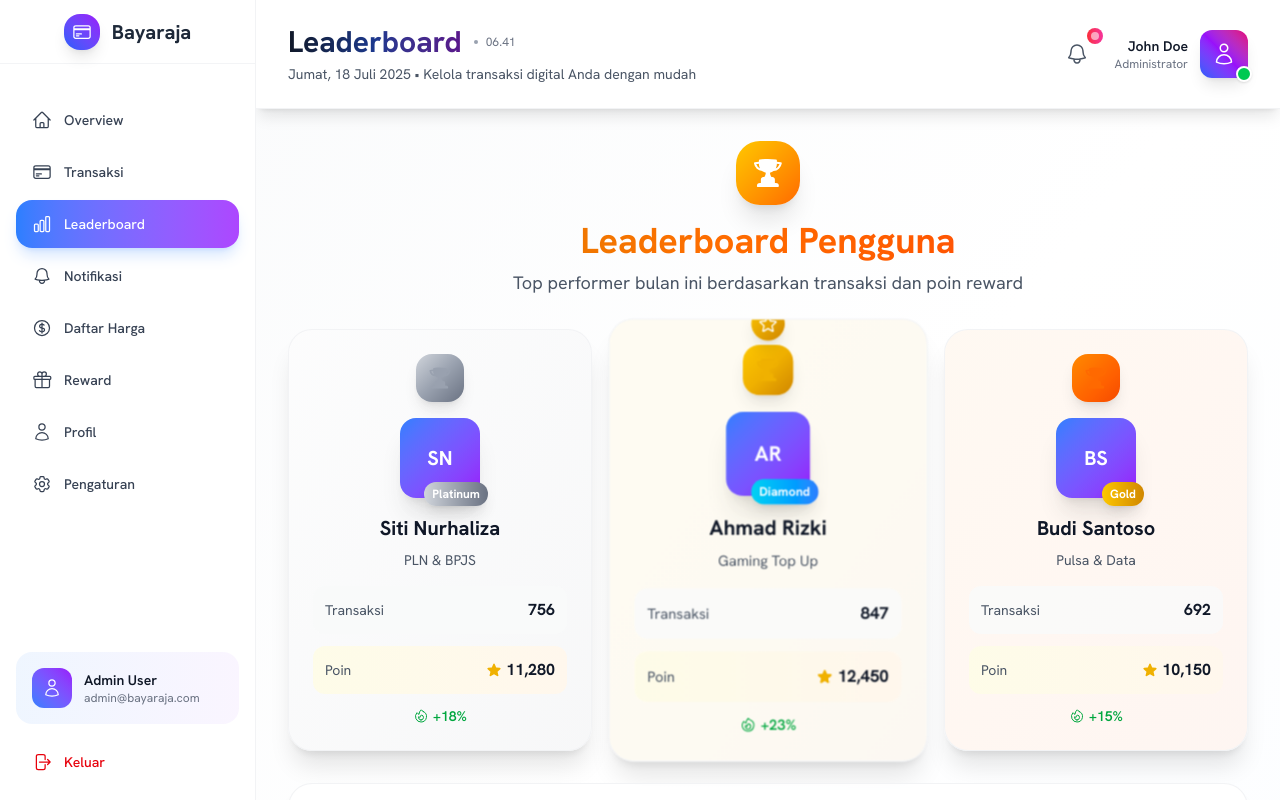
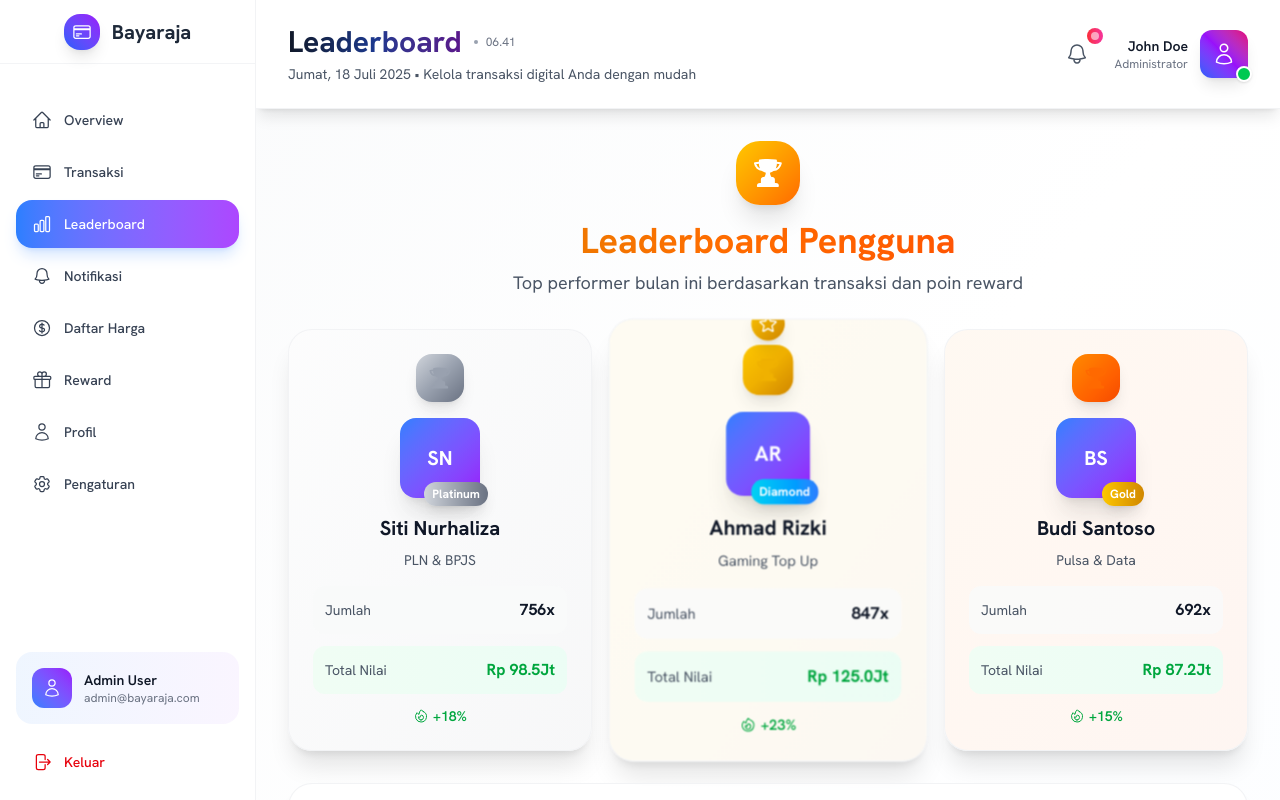
Before and after one commit to akbarryyan/ppob-webapp, a React (Vite) app in the folder frontend/: page /dashboard in a window 1280 px wide. Both pictures are taken after a click on the button "Leaderboard". Shown: the top 800 px of the page. Built offline with nearby package versions, Linux system fonts and the light colour scheme.

Commit message:
feat: Update LeaderboardSection to replace points with totalAmount and enhance currency formatting

```diff
--- a/frontend/src/components/dashboard/LeaderboardSection.jsx
+++ b/frontend/src/components/dashboard/LeaderboardSection.jsx
@@ -16,7 +16,7 @@ const LeaderboardSection = () => {
       id: 1,
       name: "Ahmad Rizki",
       transactions: 847,
-      points: 12450,
+      totalAmount: 125000000, // 125 juta
       badge: "Diamond",
       avatar: "AR",
       rank: 1,
@@ -27,7 +27,7 @@ const LeaderboardSection = () => {
       id: 2,
       name: "Siti Nurhaliza",
       transactions: 756,
-      points: 11280,
+      totalAmount: 98500000, // 98.5 juta
       badge: "Platinum",
       avatar: "SN",
       rank: 2,
@@ -38,7 +38,7 @@ const LeaderboardSection = () => {
       id: 3,
       name: "Budi Santoso",
       transactions: 692,
-      points: 10150,
+      totalAmount: 87200000, // 87.2 juta
       badge: "Gold",
       avatar: "BS",
       rank: 3,
@@ -52,7 +52,7 @@ const LeaderboardSection = () => {
       id: 4,
       name: "Maya Puspita",
       transactions: 543,
-      points: 8420,
+      totalAmount: 65800000, // 65.8 juta
       badge: "Silver",
       avatar: "MP",
       rank: 4,
@@ -62,7 +62,7 @@ const LeaderboardSection = () => {
       id: 5,
       name: "Andi Wijaya",
       transactions: 487,
-      points: 7650,
+      totalAmount: 58900000, // 58.9 juta
       badge: "Silver",
       avatar: "AW",
       rank: 5,
@@ -72,7 +72,7 @@ const LeaderboardSection = () => {
       id: 6,
       name: "Lina Marlina",
       transactions: 421,
-      points: 6890,
+      totalAmount: 47300000, // 47.3 juta
       badge: "Bronze",
       avatar: "LM",
       rank: 6,
@@ -82,7 +82,7 @@ const LeaderboardSection = () => {
       id: 7,
       name: "Deni Kurniawan",
       transactions: 398,
-      points: 6234,
+      totalAmount: 42100000, // 42.1 juta
       badge: "Bronze",
       avatar: "DK",
       rank: 7,
@@ -92,7 +92,7 @@ const LeaderboardSection = () => {
       id: 8,
       name: "Rina Fatmawati",
       transactions: 356,
-      points: 5678,
+      totalAmount: 35600000, // 35.6 juta
       badge: "Bronze",
       avatar: "RF",
       rank: 8,
@@ -114,6 +114,18 @@ const LeaderboardSection = () => {
         return "from-orange-400 to-orange-600";
       default:
         return "from-gray-100 to-gray-300";
+    }
+  };
+
+  const formatCurrency = (amount) => {
+    if (amount >= 1000000000) {
+      return `Rp ${(amount / 1000000000).toFixed(1)}M`;
+    } else if (amount >= 1000000) {
+      return `Rp ${(amount / 1000000).toFixed(1)}Jt`;
+    } else if (amount >= 1000) {
+      return `Rp ${(amount / 1000).toFixed(0)}K`;
+    } else {
+      return `Rp ${amount.toLocaleString()}`;
     }
   };
 
@@ -225,17 +237,16 @@ const LeaderboardSection = () => {
               {/* Stats */}
               <div className="space-y-3">
                 <div className="flex items-center justify-between p-3 bg-gray-50/80 rounded-xl">
-                  <span className="text-sm text-gray-600">Transaksi</span>
+                  <span className="text-sm text-gray-600">Jumlah</span>
                   <span className="font-bold text-gray-900">
-                    {user.transactions}
+                    {user.transactions}x
                   </span>
                 </div>
-                <div className="flex items-center justify-between p-3 bg-gradient-to-r from-yellow-50 to-orange-50 rounded-xl">
-                  <span className="text-sm text-gray-600">Poin</span>
+                <div className="flex items-center justify-between p-3 bg-gradient-to-r from-green-50 to-emerald-50 rounded-xl">
+                  <span className="text-sm text-gray-600">Total Nilai</span>
                   <div className="flex items-center space-x-1">
-                    <StarIconSolid className="w-4 h-4 text-yellow-500" />
-                    <span className="font-bold text-gray-900">
-                      {user.points.toLocaleString()}
+                    <span className="font-bold text-green-600">
+                      {formatCurrency(user.totalAmount)}
                     </span>
                   </div>
                 </div>
@@ -291,10 +302,11 @@ const LeaderboardSection = () => {
                       {user.name}
                     </h4>
                     <div className="flex items-center space-x-4 text-sm text-gray-600">
-                      <span>{user.transactions} transaksi</span>
-                      <span className="flex items-center space-x-1">
-                        <StarIconSolid className="w-3 h-3 text-yellow-500" />
-                        <span>{user.points.toLocaleString()}</span>
+                      <span>{user.transactions}x transaksi</span>
+                      <span className="flex items-center space-x-1 text-green-600">
+                        <span className="font-semibold">
+                          {formatCurrency(user.totalAmount)}
+                        </span>
                       </span>
                     </div>
                   </div>
@@ -332,12 +344,14 @@ const LeaderboardSection = () => {
 
             <div className="grid grid-cols-1 sm:grid-cols-3 gap-4">
               <div className="text-center sm:text-left">
-                <div className="text-2xl font-bold text-white">156</div>
+                <div className="text-2xl font-bold text-white">156x</div>
                 <div className="text-blue-100 text-sm">Transaksi</div>
               </div>
               <div className="text-center sm:text-left">
-                <div className="text-2xl font-bold text-emerald-300">4,250</div>
-                <div className="text-blue-100 text-sm">Poin Reward</div>
+                <div className="text-2xl font-bold text-emerald-300">
+                  Rp 28.5Jt
+                </div>
+                <div className="text-blue-100 text-sm">Total Nilai</div>
               </div>
               <div className="text-center sm:text-left">
                 <div className="text-2xl font-bold text-yellow-300">Bronze</div>
@@ -347,8 +361,8 @@ const LeaderboardSection = () => {
 
             <div className="mt-6 p-4 bg-white/10 backdrop-blur-sm rounded-2xl border border-white/20">
               <p className="text-white text-sm">
-                💡 <strong>Tips:</strong> Lakukan 44 transaksi lagi untuk naik
-                ke peringkat Silver dan dapatkan bonus poin 500!
+                💡 <strong>Tips:</strong> Lakukan transaksi senilai Rp 16.5Jt
+                lagi untuk naik ke peringkat Silver dan dapatkan cashback 2%!
               </p>
             </div>
           </div>
```
